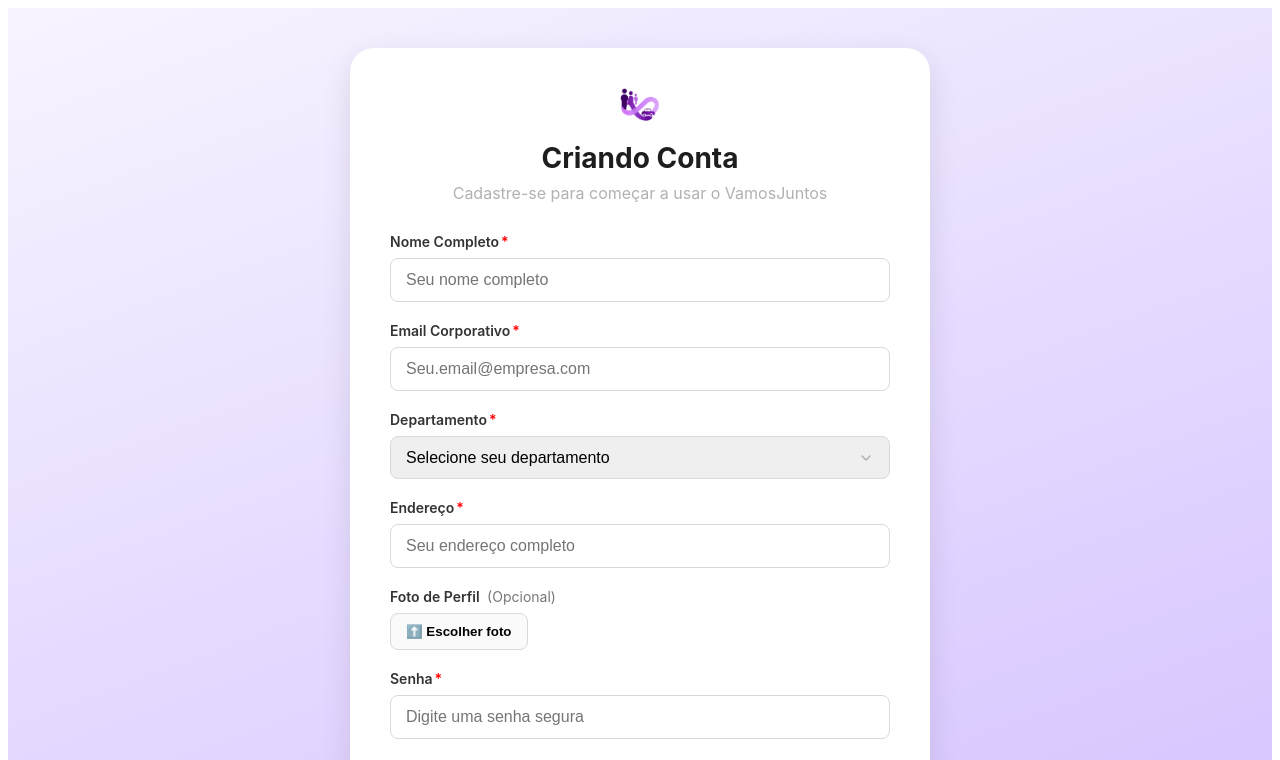
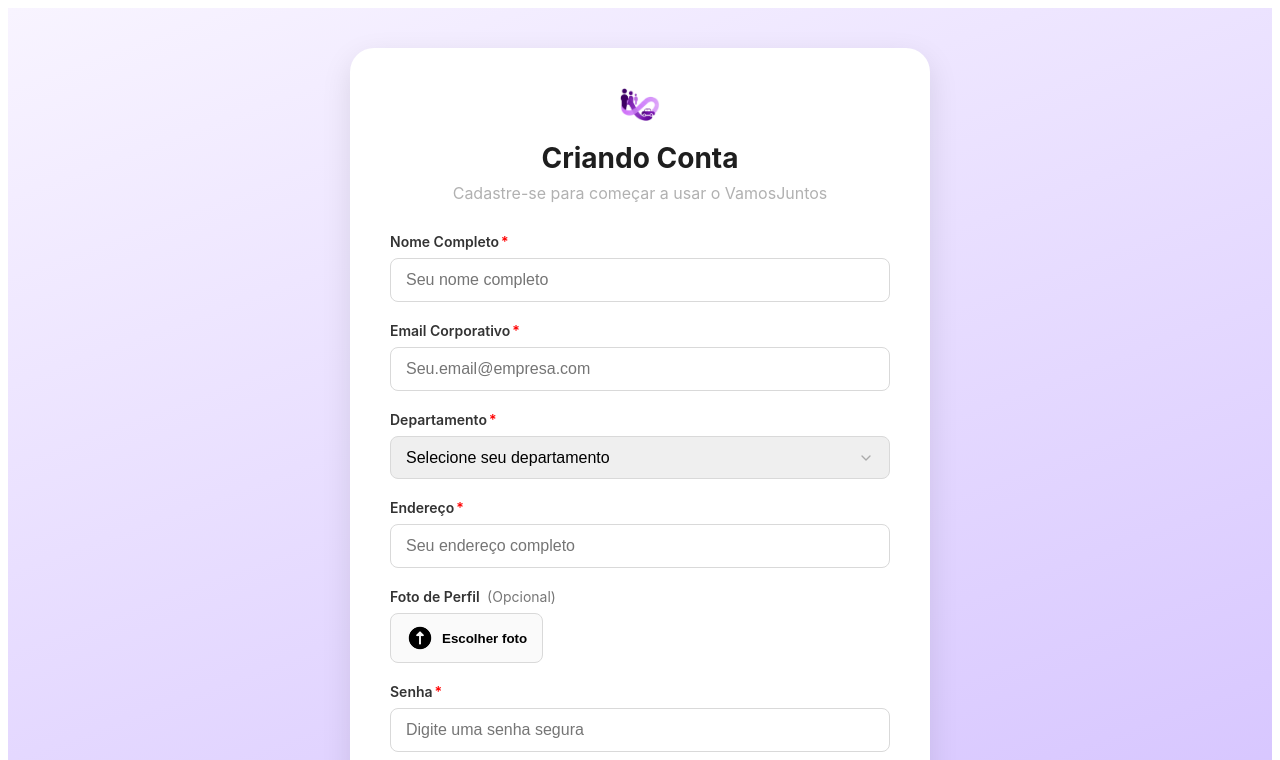
Before and after one commit to JoelsonJose/VamosJuntos, a React (Create React App) app in the folder vamosjuntos/: page /cadastro in a window 1280 px wide. Shown: the top 760 px of the page. Built offline with nearby package versions, Linux system fonts and the light colour scheme.

Commit message:
Ajustes na tela de cadastro

```diff
--- a/vamosjuntos/src/pages/PaginaRegistro/PaginaRegistro.js
+++ b/vamosjuntos/src/pages/PaginaRegistro/PaginaRegistro.js
@@ -3,6 +3,7 @@ import { Link } from 'react-router-dom';
 import Input from '../../components/Input/Input';
 import Button from '../../components/Button';
 import logo from '../../assets/Somente_Logo_VJ 1.png';
+import uploadicon  from '../../assets/Upward Arrow.png';
 
 export default function RegisterPage () {
   return (
@@ -35,8 +36,9 @@ export default function RegisterPage () {
 
             <div className="campo-container">
               <label className="campo-rotulo">Foto de Perfil <span className="optional-text">(Opcional)</span></label>
-              <button type="button" className="file-upload-button">
-                ⬆️ Escolher foto
+              <button type="button" className="file-upload-button" >
+                <img src={uploadicon} alt="Upload Icon" className="upload-icon" />
+                Escolher foto
               </button>
             </div>
 
--- a/vamosjuntos/src/pages/paginasplash/primeirapagina.js
+++ b/vamosjuntos/src/pages/paginasplash/primeirapagina.js
@@ -27,8 +27,6 @@ const PrimeiraPagina = () => {
           className="logo-image"
         />
       </div>
-
-
     </div>
   );
 };
```
Also changed, not shown: vamosjuntos/src/assets/Upward Arrow.png (added).
